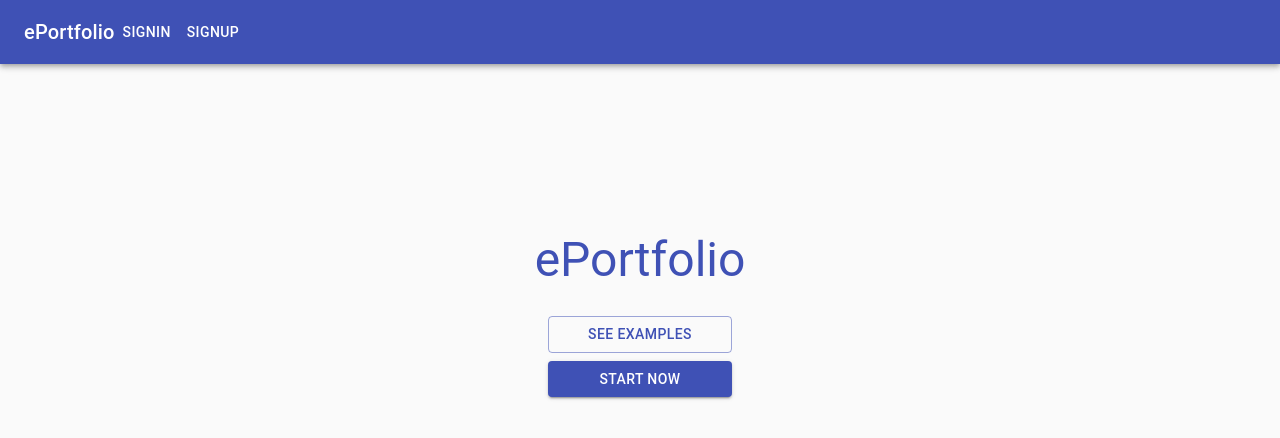
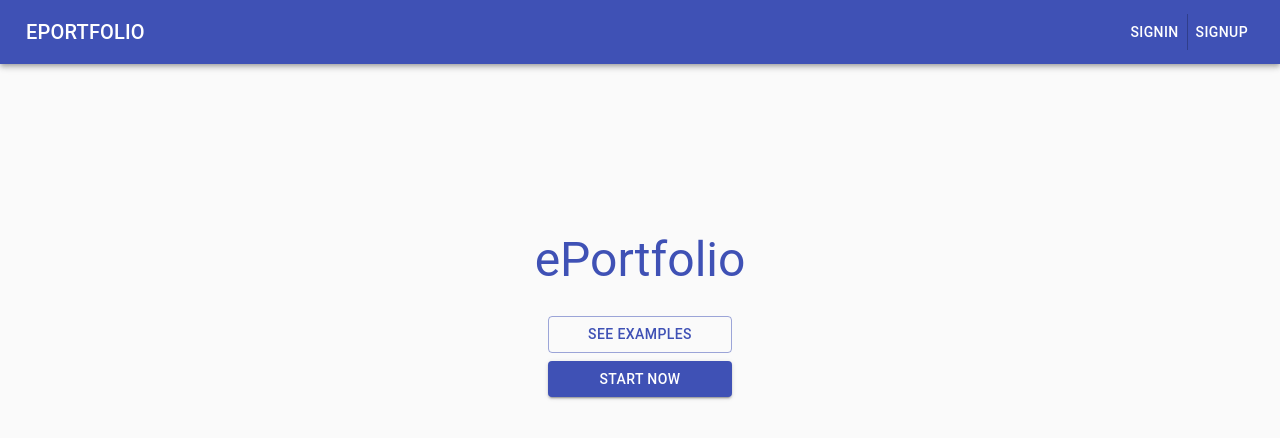
Before and after one commit to Scarletlake/ePortfolio_team2, a React (Create React App) app in the folder client/: page / in a window 1280 px wide. Shown: the top 438 px of the page. Built offline with nearby package versions, Linux system fonts and the light colour scheme; the HTML template or start-up script is replaced by a standard one.

Commit message:
navigationbar

```diff
--- a/client/src/components/Navbar.js
+++ b/client/src/components/Navbar.js
@@ -7,29 +7,41 @@ import Toolbar from '@material-ui/core/Toolbar';
 import Typography from '@material-ui/core/Typography';
 import Button from '@material-ui/core/Button';
 import Link from '@material-ui/core/Link';
+import ButtonGroup from '@material-ui/core/ButtonGroup';
+import Grid from '@material-ui/core/Grid';
 
 const useStyles=makeStyles((theme) => ({
   root: {
     flexGrow: 1,
   },
-  title: {
+  logoButton: {
+    marginRight: theme.spacing(2),
     flexGrow: 1,
   },
+  userButton: {
+    flexGrow: 1,
+    float:"right",
+  }
 }));
 
 const GuestNavBar =()=>{
   const classes = useStyles;
   return (
-      <div className={classes.root}>
+      <div>
         <AppBar position="static">
           <Toolbar>
-            <Typography variant="h6" className={classes.title}>
-              <Link href='/' color="inherit">
-                ePortfolio
-              </Link>
-            </Typography>
-            <Button color="inherit"  href="/user/signin">SignIn</Button>
-            <Button color="inherit"  href="/user/signup">SignUp</Button>
+            <Button href='/' color="inherit" className={classes.logoButton}>
+                <Typography variant="h6">
+                  ePortfolio
+                </Typography>
+            </Button>
+
+            <Grid container direction="row" justify = "flex-end" alignItems="center">
+            <ButtonGroup variant="text" color = "inherit" aria-label="text primary button group" className={classes.userButton}>
+              <Button href="/user/signin">SignIn</Button>
+              <Button href="/user/signup">SignUp</Button>
+            </ButtonGroup>
+            </Grid>
           </Toolbar>
         </AppBar>
       </div>
@@ -40,16 +52,20 @@ const AuthNavBar =()=> {
 
   const classes = useStyles;
   return(
-      <div className={classes.root}>
+      <div>
         <AppBar position="static">
           <Toolbar>
             <Typography variant="h6" className={classes.title}>
-              <Link href='/user/home' color="inherit">
+              <Button href='/user/home' color="inherit">
                 ePortfolio
-              </Link>
+              </Button>
             </Typography>
-            <Button onClick={userLogOut}>SignOut</Button>
-            <Button href="/user/home">DashBoard</Button>
+            <Grid container direction="row" justify = "flex-end" alignItems="center">
+            <ButtonGroup variant="text" color = "inherit" aria-label="text primary button group" className={classes.userButton}>
+              <Button color="inherit" onClick={userLogOut}>SignOut</Button>
+              <Button color="inherit" href="/user/home">DashBoard</Button>
+            </ButtonGroup>
+            </Grid>
           </Toolbar>
         </AppBar>
       </div>
```
Also changed, not shown: client/src/components/nav.js (deleted, +0 -49 lines).
